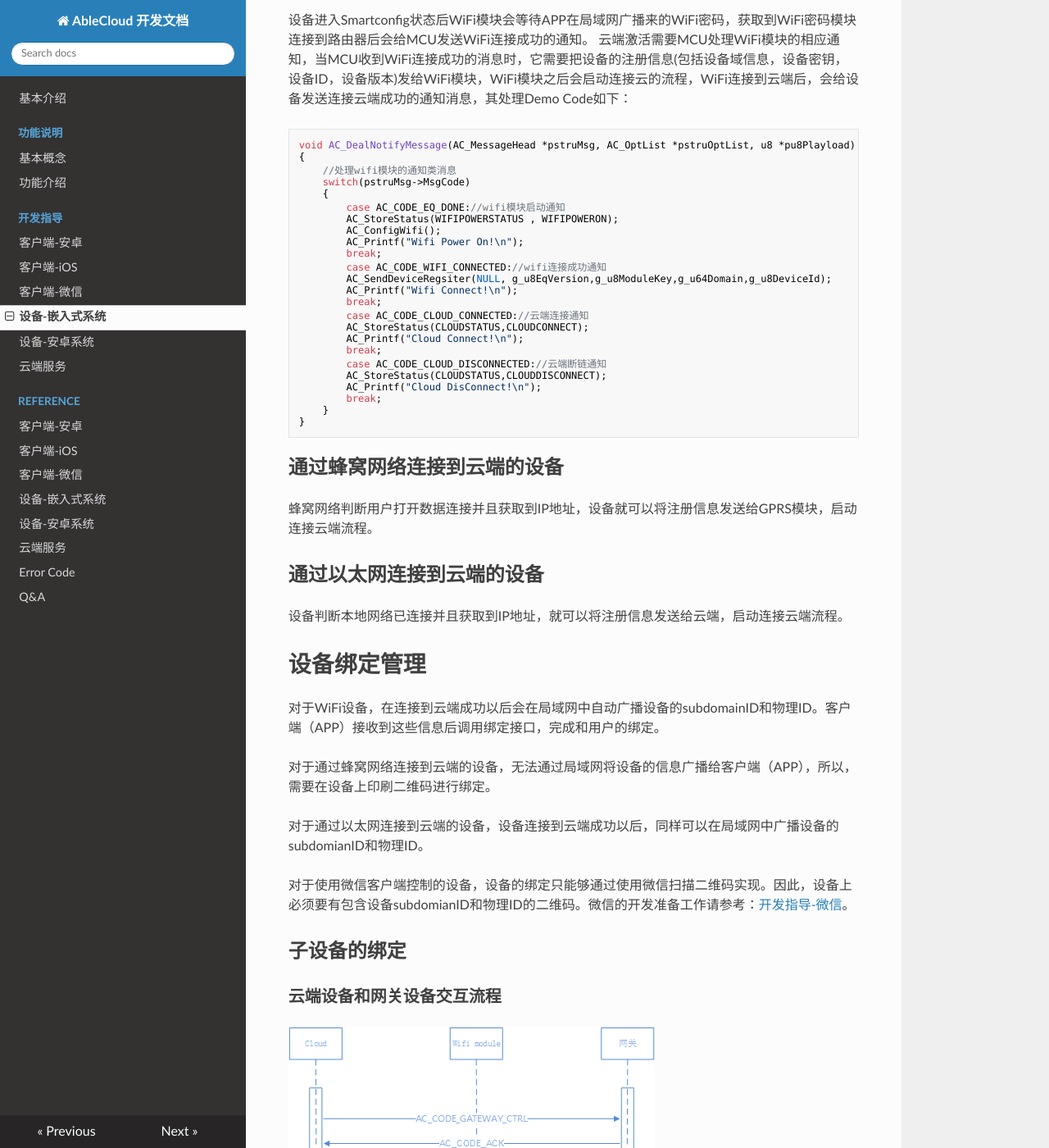
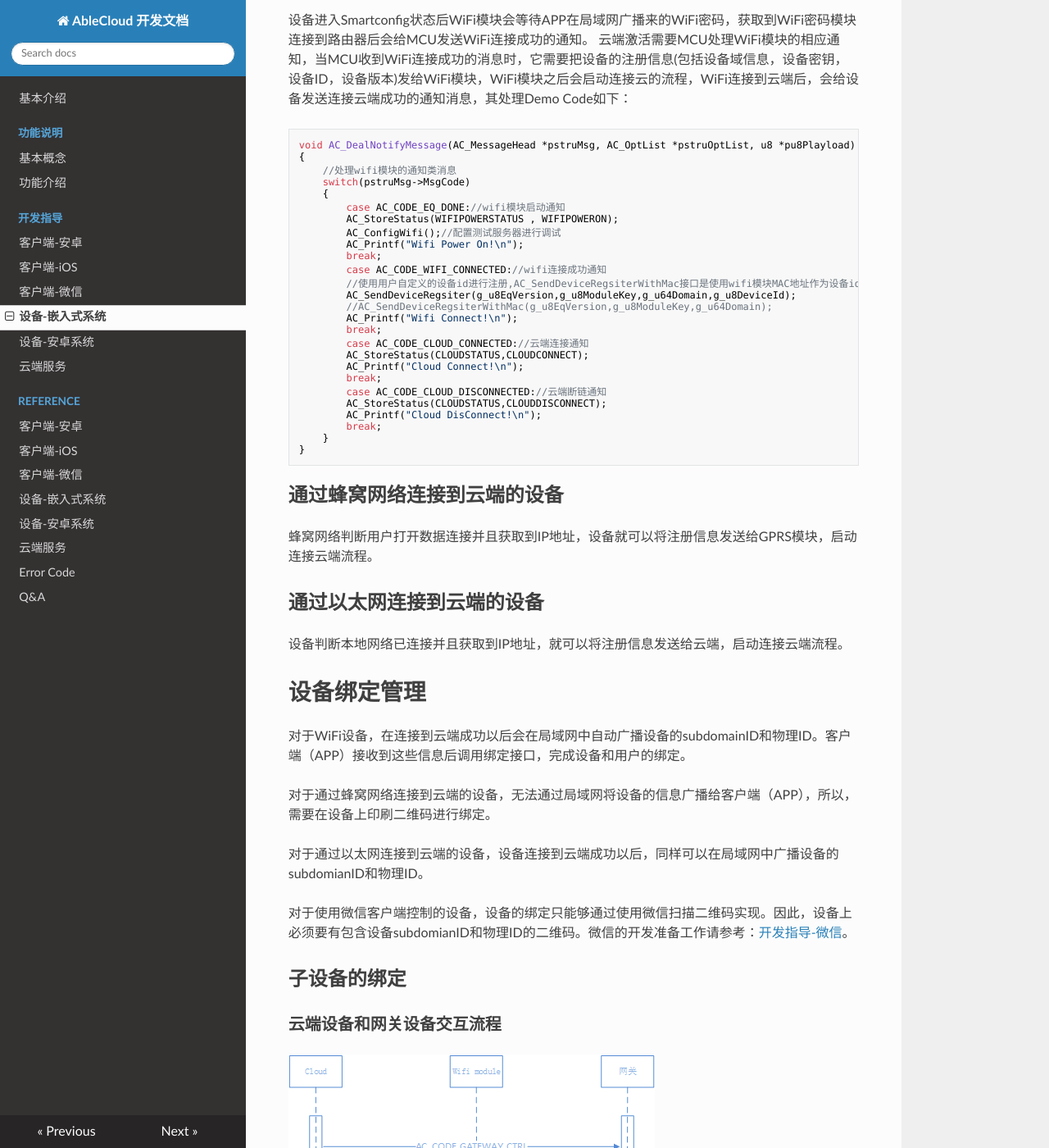
Before and after one commit to JessonW/rd_docs, an MkDocs documentation site: the page built from docs/develop_guide/device.md, in a window 1280 px wide and 1400 px high, scrolled down 3505 px. Shown: the whole window at 82% size. Built offline with MkDocs 1.6.1, drawn with Linux system fonts in a browser that asks for light colours; nearby versions of some CDN libraries; old or Windows-style settings are respelled for this version of MkDocs.

Commit message:
revise device

```diff
--- a/docs/develop_guide/device.md
+++ b/docs/develop_guide/device.md
@@ -115,11 +115,13 @@ void AC_DealNotifyMessage(AC_MessageHead *pstruMsg, AC_OptList *pstruOptList, u8
     {
         case AC_CODE_EQ_DONE://wifi模块启动通知
         AC_StoreStatus(WIFIPOWERSTATUS , WIFIPOWERON);
-        AC_ConfigWifi();
+        AC_ConfigWifi();//配置测试服务器进行调试
         AC_Printf("Wifi Power On!\n");
         break;
         case AC_CODE_WIFI_CONNECTED://wifi连接成功通知
-        AC_SendDeviceRegsiter(NULL, g_u8EqVersion,g_u8ModuleKey,g_u64Domain,g_u8DeviceId);
+        //使用用户自定义的设备id进行注册,AC_SendDeviceRegsiterWithMac接口是使用wifi模块MAC地址作为设备id进行注册。
+        AC_SendDeviceRegsiter(g_u8EqVersion,g_u8ModuleKey,g_u64Domain,g_u8DeviceId);
+        //AC_SendDeviceRegsiterWithMac(g_u8EqVersion,g_u8ModuleKey,g_u64Domain);
         AC_Printf("Wifi Connect!\n");
         break;
         case AC_CODE_CLOUD_CONNECTED://云端连接通知
@@ -145,7 +147,7 @@ void AC_DealNotifyMessage(AC_MessageHead *pstruMsg, AC_OptList *pstruOptList, u8
 
 #设备绑定管理
 
-对于WiFi设备，在连接到云端成功以后会在局域网中自动广播设备的subdomainID和物理ID。客户端（APP）接收到这些信息后调用绑定接口，完成和用户的绑定。
+对于WiFi设备，在连接到云端成功以后会在局域网中自动广播设备的subdomainID和物理ID。客户端（APP）接收到这些信息后调用绑定接口，完成设备和用户的绑定。
 
 对于通过蜂窝网络连接到云端的设备，无法通过局域网将设备的信息广播给客户端（APP），所以，需要在设备上印刷二维码进行绑定。
 
```
Also changed, not shown: docs/reference/device.md (+7 -4 lines).
